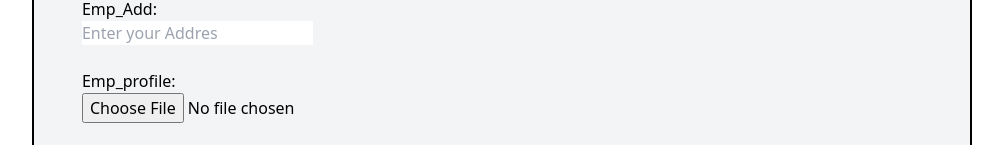
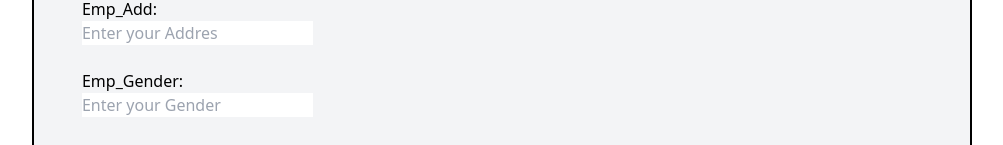
Before and after one commit to ankitamisal/assignment3-frontend-group-e, a Nuxt app: page /Employee in a window 1280 px wide. Shown: the part 298-443 px from the top of the page, without its empty margins (138-1141 px from the left). Built offline with nearby package versions, Linux system fonts and the light colour scheme; no server answers.

Commit message:
feat:gender field added in form

```diff
--- a/pages/Employee.vue
+++ b/pages/Employee.vue
@@ -16,6 +16,9 @@
                     <br /><br />
                     <label for="emp-address">Emp_Add: </label><br />
                     <input type="text" id="emp-address" name="emp-address" placeholder="Enter your Addres" />
+                    <br /><br />
+                    <label for="emp-address">Emp_Gender: </label><br />
+                    <input type="text" id="emp-gender" name="emp-gender" placeholder="Enter your Gender" />
                     <br /><br />
                     <label for="employee-image">Emp_profile: </label><br />
                     <input type="file" id="book-image" name="employee-image" />
```
